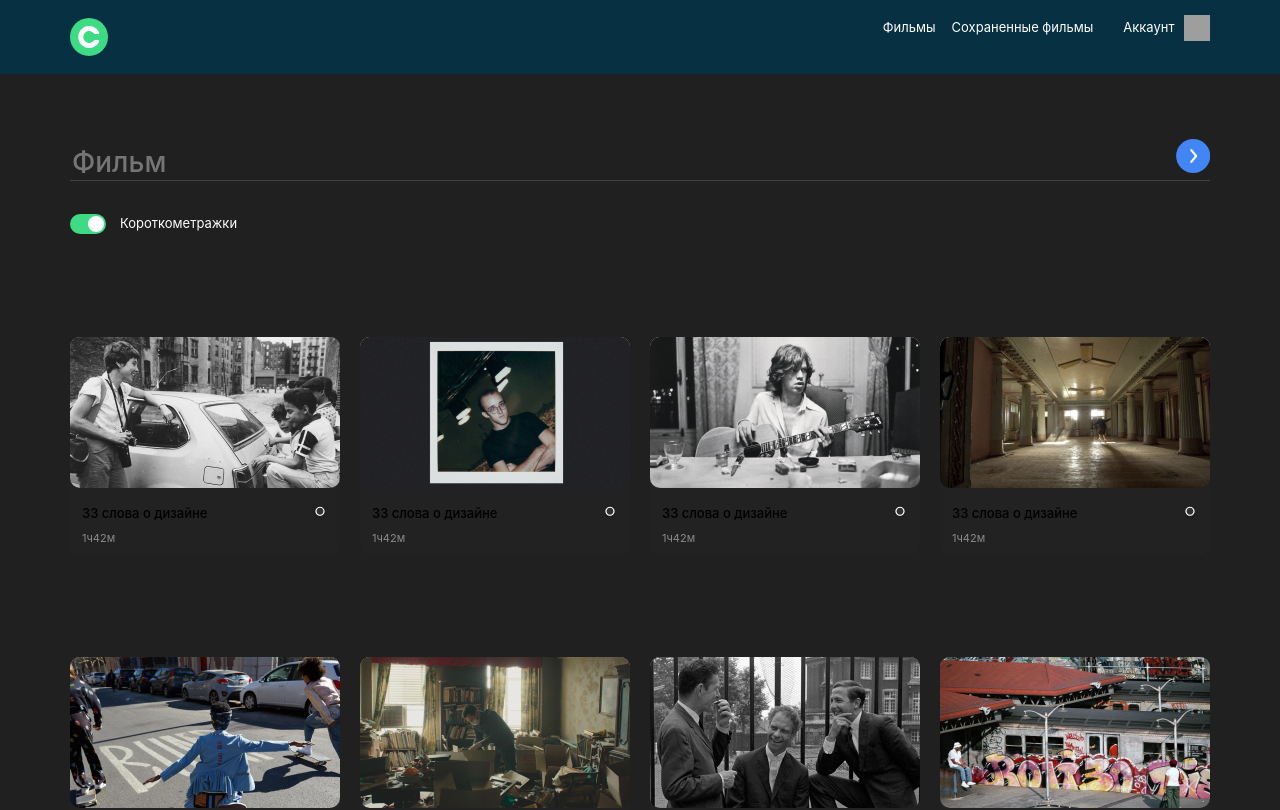
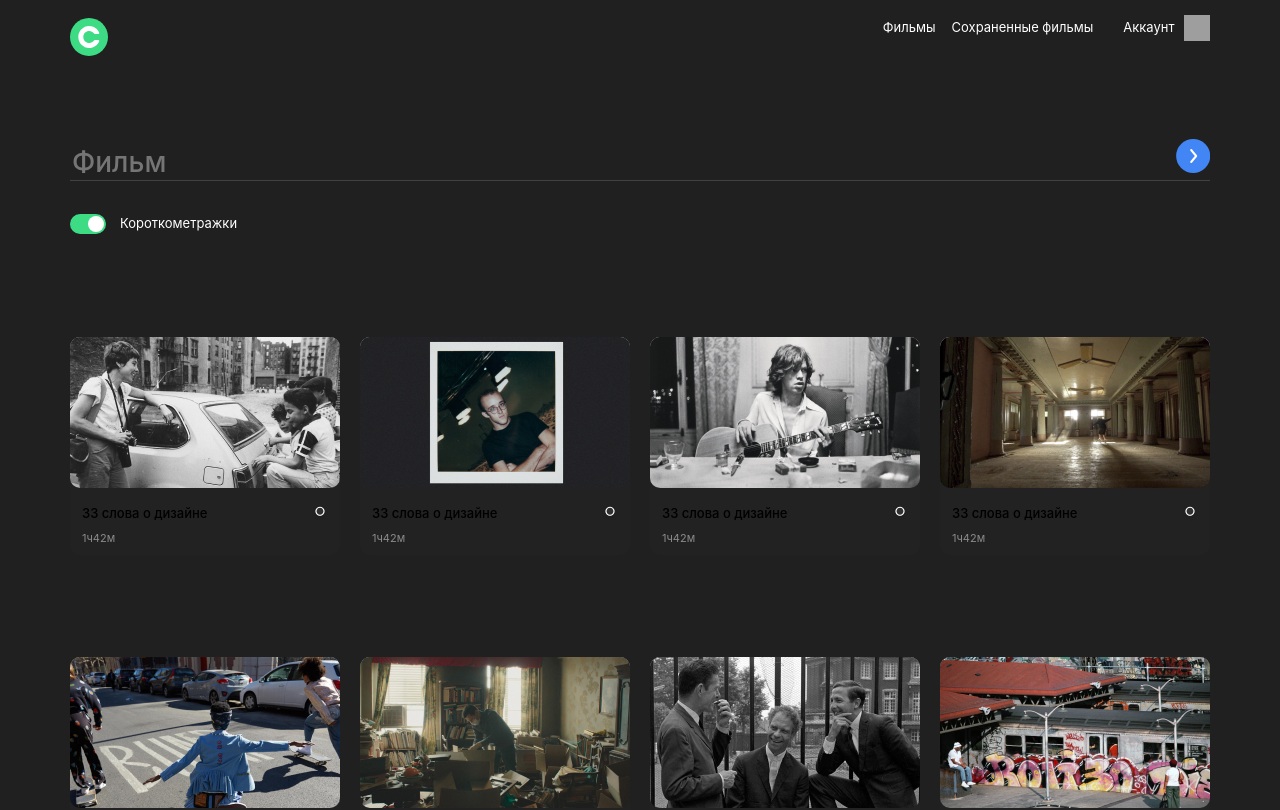
Before and after one commit to Kelendis2/movies-explorer-frontend, a React (Create React App) app: page /movies in a window 1280 px wide. Shown: the top 810 px of the page. Built offline with nearby package versions, Linux system fonts and the light colour scheme; grey boxes are pictures that could not be loaded.

Commit message:
new Heder

```diff
--- a/src/components/Header/Header.css
+++ b/src/components/Header/Header.css
@@ -1,14 +1,14 @@
 .header {
   display: flex;
-  max-width: 1280px;
   max-height: 74px;
   padding: 18px 70px;
+  justify-content: space-between;
+}
+.header_main {
   background-color: #073042;
-  justify-content: space-between;
 }
 .header_movie {
   display: flex;
-  max-width: 1280px;
   max-height: 74px;
   padding: 18px 70px;
   gap: 426px;
--- a/src/components/Header/Header.jsx
+++ b/src/components/Header/Header.jsx
@@ -7,14 +7,28 @@ import profileLogo from "../../images/profile.svg";
 
 function Header() {
 
-  let content = null;
   const location = useLocation();
   let className = "header";
   const { pathname } = location;
 
   const classNameHeader = () => {
     if (pathname === "/") {
-      className = `${className}`;
+      className = `${className} header_main`;
+    }
+    else if (pathname === "/movies" || pathname === "/saved-movies") {
+      className = `${className} header_movie`;
+    }
+    else if (pathname === "/signin") {
+      className = `${className} header_login`;
+    }
+    else if (pathname === "/signup") {
+      className = `${className} header_login`;
+    }
+    return className;
+  };
+
+  const navContent = () =>{
+    if (pathname === "/") {
       return (
           <Navigation>
             <Link className="navigation__link" to="/signup">
@@ -27,7 +41,6 @@ function Header() {
       );
 
     } else if (pathname === "/movies" || pathname === "/saved-movies") {
-      className = `${className} header_movie`;
       return (
           <Navigation>
             <div className="navigation__movie">
@@ -62,25 +75,22 @@ function Header() {
       );
 
     } else if (pathname === "/signin") {
-      className = `${className} header_login`;
       return (
           <h2 className="heder__title">Рады видеть!</h2>
       );
 
     } else if (pathname === "/signup") {
-      className = `${className} header_login`;
       return (
           <h2 className="heder__title">Добро пожаловать!</h2>
       );
     }
-    return className;
   };
 
-  return <header className={className}>
+  return <header className = {classNameHeader()}>
     <Link className="heder__link" to="/">
             <img className="header__logo" alt="logo" src={logo} />
           </Link>
-          {classNameHeader()}
+          { navContent()}
           </header>;
 }
 
```
